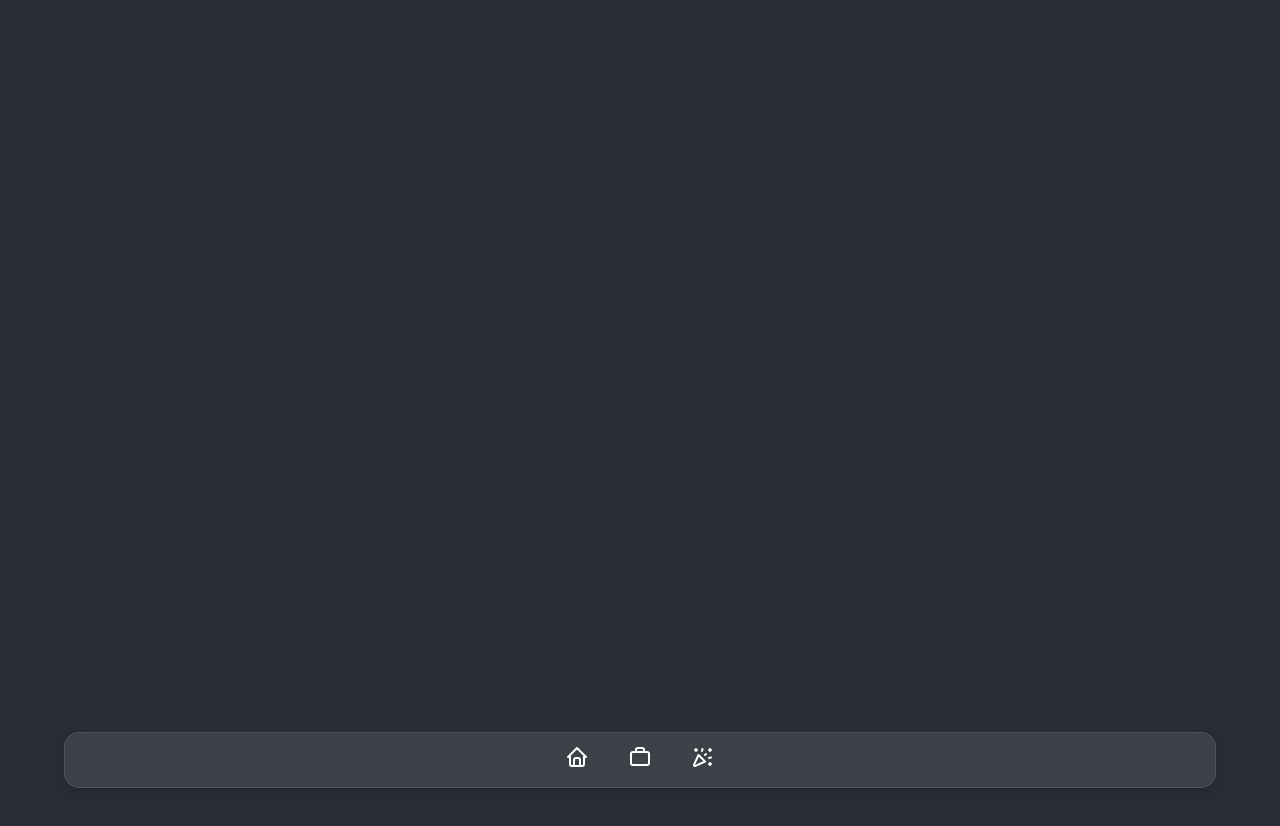
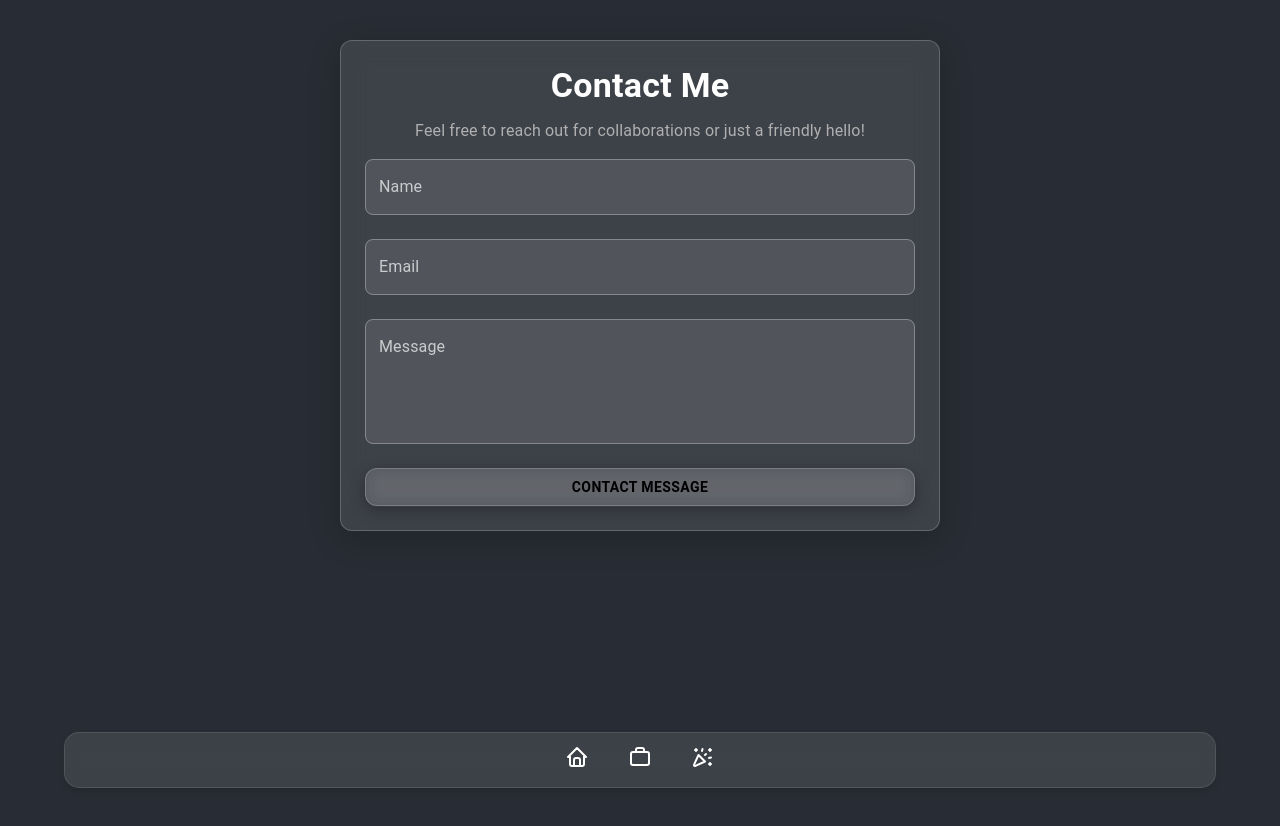
Before and after one commit to zii144/zii-website, a React (Create React App) app: page /contactMe in a window 1280 px wide. Before the commit this address had no page. Shown: the top 826 px of the page. Before the commit the page ends 800 px from the top, so only its background shows below. Built offline with nearby package versions, Linux system fonts and the light colour scheme; a web font is replaced by a local one.

Commit message:
Add ContactMe component; implement theme provider; update navigation paths and styles

```diff
--- a/package.json
+++ b/package.json
@@ -5,6 +5,9 @@
   "private": true,
   "dependencies": {
     "@babel/plugin-proposal-private-property-in-object": "^7.16.7",
+    "@emotion/react": "^11.13.5",
+    "@emotion/styled": "^11.13.5",
+    "@mui/material": "^6.1.8",
     "@react-spring/web": "^9.7.5",
     "@testing-library/jest-dom": "^5.17.0",
     "@testing-library/react": "^13.4.0",
--- a/src/App.js
+++ b/src/App.js
@@ -4,11 +4,15 @@ import "./App.css";
 import GradientBackground from "./components/GradientBackground";
 import ZCardStack from "./components/ZCardStack";
 import Navigation from "./components/Navigation";
-import Works from "./components/Works";
 import SkillSet from "./components/SkillSet";
+import ContactMe from "./components/ContactMe";
+
+import theme from "./components/colorTheme";
+import { ThemeProvider } from "@mui/material/styles";
 
 function App() {
   return (
+    <ThemeProvider theme={theme}>
       <BrowserRouter>
         <Navigation />
         <Routes>
@@ -24,8 +28,10 @@ function App() {
             }
           />
           <Route path="/skills" element={<SkillSet />} />
+          <Route path="/contactMe" element={<ContactMe />} />
         </Routes>
       </BrowserRouter>
+    </ThemeProvider>
   );
 }
 
--- /dev/null
+++ b/src/components/ContactMe.js
@@ -0,0 +1,200 @@
+import React from "react";
+import { Box, TextField, Button, Typography, Container } from "@mui/material";
+import theme from "./colorTheme";
+
+const ContactMe = () => {
+  const handleSubmit = (e) => {
+    e.preventDefault();
+    alert("Form submitted!");
+  };
+
+  return (
+    <Container
+      maxWidth="sm"
+      sx={{
+        mt: 5,
+        p: 3,
+        background: "rgba(255, 255, 255, 0.1)", // Semi-transparent background
+        borderRadius: "12px",
+        boxShadow: "0px 8px 32px rgba(0, 0, 0, 0.2)", // Outer shadow for depth
+        backdropFilter: "blur(12px)", // Frosted glass effect
+        WebkitBackdropFilter: "blur(12px)", // Frosted glass for Safari
+        border: "1px solid rgba(255, 255, 255, 0.2)", // Subtle border
+      }}
+    >
+      <Typography
+        variant="h4"
+        align="center"
+        gutterBottom
+        sx={{
+          color: "#ffffff",
+          fontWeight: "bold",
+        }}
+      >
+        Contact Me
+      </Typography>
+      <Typography
+        variant="body1"
+        align="center"
+        gutterBottom
+        sx={{ color: "#b0b0b0" }}
+      >
+        Feel free to reach out for collaborations or just a friendly hello!
+      </Typography>
+      <Box
+        component="form"
+        onSubmit={handleSubmit}
+        sx={{
+          display: "flex",
+          flexDirection: "column",
+          gap: 3,
+          mt: 2,
+        }}
+      >
+        <TextField
+          label="Name"
+          variant="outlined"
+          fullWidth
+          InputProps={{
+            sx: { color: "text.primary" },
+          }}
+          InputLabelProps={{
+            sx: { color: "text.secondary" },
+          }}
+          sx={{
+            "& .MuiOutlinedInput-root": {
+              backgroundColor: "rgba(255, 255, 255, 0.1)", // Glass-like semi-transparent background
+              borderRadius: "8px",
+              "& fieldset": {
+                borderColor: "rgba(255, 255, 255, 0.3)", // Subtle border for default
+              },
+              "&:hover fieldset": {
+                borderColor: "rgba(255, 255, 255, 0.5)", // Slightly brighter on hover
+              },
+              "&.Mui-focused fieldset": {
+                borderColor: "primary.main", // Theme's primary color on focus
+              },
+            },
+            "& .MuiOutlinedInput-input": {
+              color: "text.primary", // Input text color
+              background: "transparent",
+            },
+            "& .MuiInputLabel-root": {
+              color: "text.secondary", // Label default color
+            },
+            "& .MuiInputLabel-root.Mui-focused": {
+              color: "primary.main", // Label focus color
+            },
+          }}
+        />
+        <TextField
+          label="Email"
+          type="email"
+          variant="outlined"
+          fullWidth
+          InputProps={{
+            sx: { color: "text.primary" }, // Use theme's primary text color
+          }}
+          InputLabelProps={{
+            sx: { color: "text.secondary" }, // Use theme's secondary text color
+          }}
+          sx={{
+            "& .MuiOutlinedInput-root": {
+              backgroundColor: "rgba(255, 255, 255, 0.1)", // Glass-like semi-transparent background
+              borderRadius: "8px",
+              "& fieldset": {
+                borderColor: "rgba(255, 255, 255, 0.3)", // Subtle border for default
+              },
+              "&:hover fieldset": {
+                borderColor: "rgba(255, 255, 255, 0.5)", // Slightly brighter on hover
+              },
+              "&.Mui-focused fieldset": {
+                borderColor: "primary.main", // Theme's primary color on focus
+              },
+            },
+            "& .MuiOutlinedInput-input": {
+              color: "text.primary", // Input text color
+              background: "transparent",
+            },
+            "& .MuiInputLabel-root": {
+              color: "text.secondary", // Label default color
+            },
+            "& .MuiInputLabel-root.Mui-focused": {
+              color: "primary.main", // Label focus color
+            },
+          }}
+        />
+        <TextField
+          label="Message"
+          multiline
+          rows={4}
+          variant="outlined"
+          fullWidth
+          InputProps={{
+            sx: { color: "text.primary" }, // Use theme's primary text color
+          }}
+          InputLabelProps={{
+            sx: { color: "text.secondary" }, // Use theme's secondary text color
+          }}
+          sx={{
+            "& .MuiOutlinedInput-root": {
+              backgroundColor: "rgba(255, 255, 255, 0.1)", // Glass-like semi-transparent background
+              borderRadius: "8px",
+              "& fieldset": {
+                borderColor: "rgba(255, 255, 255, 0.3)", // Subtle border for default
+              },
+              "&:hover fieldset": {
+                borderColor: "rgba(255, 255, 255, 0.5)", // Slightly brighter on hover
+              },
+              "&.Mui-focused fieldset": {
+                borderColor: "primary.main", // Theme's primary color on focus
+              },
+            },
+            "& .MuiOutlinedInput-input": {
+              color: "text.primary", // Input text color
+              background: "transparent",
+            },
+            "& .MuiInputLabel-root": {
+              color: "text.secondary", // Label default color
+            },
+            "& .MuiInputLabel-root.Mui-focused": {
+              color: "primary.main", // Label focus color
+            },
+          }}
+        />
+        <Button
+          type="submit"
+          variant="contained"
+          sx={{
+            background: "rgba(255, 255, 255, 0.1)",
+            color: "black", // Use theme's primary color
+            fontWeight: "bold",
+            borderRadius: "12px",
+            border: "1px solid rgba(255, 255, 255, 0.2)",
+            boxShadow: "0px 4px 15px rgba(0, 0, 0, 0.3)",
+            backdropFilter: "blur(8px)",
+            WebkitBackdropFilter: "blur(8px)",
+            transition: "all 0.3s ease",
+            "&:hover": {
+              background: `linear-gradient(135deg, rgba(255, 255, 255, 0.2), ${theme.palette.primary.main})`,
+              boxShadow: `0px 6px 20px ${theme.palette.primary.main}`,
+              transform: "scale(1.05)",
+            },
+            "&:active": {
+              background: "rgba(255, 255, 255, 0.15)",
+              boxShadow: `0px 2px 10px ${theme.palette.primary.main}`,
+              transform: "scale(0.97)",
+            },
+            "&:focus": {
+              outline: "none",
+            },
+          }}
+        >
+          Contact Message
+        </Button>
+      </Box>
+    </Container>
+  );
+};
+
+export default ContactMe;
--- a/src/components/Navigation.js
+++ b/src/components/Navigation.js
@@ -21,7 +21,7 @@ function Navigation() {
           <NavigationIcon IconComponent={TbBriefcase2} path="/skills" />
         </li>
         <li className={styles.navItem}>
-          <NavigationIcon IconComponent={TbConfetti} path="/concept" />
+          <NavigationIcon IconComponent={TbConfetti} path="/contactme" />
         </li>
       </ul>
     </nav>
--- a/src/components/NavigationIcon.js
+++ b/src/components/NavigationIcon.js
@@ -9,11 +9,20 @@ const NavigationIcon = ({ IconComponent, path }) => {
   }));
 
   const handleMouseEnter = () => {
-    animate.start({ transform: "scale(1.1)" });
+    const randomRotate = Math.floor(Math.random() * 20) - 10;
+    animate.start({
+      transform: "scale(1.3)",
+      y: -20,
+      rotate: randomRotate,
+    });
   };
 
   const handleMouseLeave = () => {
-    animate({ transform: "scale(1)" });
+    animate({
+      transform: "scale(1)",
+      y: 0,
+      rotate: 0,
+    });
   };
 
   return (
--- /dev/null
+++ b/src/components/colorTheme.js
@@ -0,0 +1,15 @@
+import { createTheme, ThemeProvider } from "@mui/material/styles";
+
+const theme = createTheme({
+  palette: {
+    primary: {
+      main: "#ffffff", // Primary highlight color
+    },
+    text: {
+      primary: "#ffffff", // Text color
+      secondary: "rgba(255, 255, 255, 0.7)", // Secondary text color
+    },
+  },
+});
+
+export default theme;
```
Also changed, not shown: 1 other file (tests, documents, lock files or other folders). Lines whose indentation alone changed are shown as unchanged.
